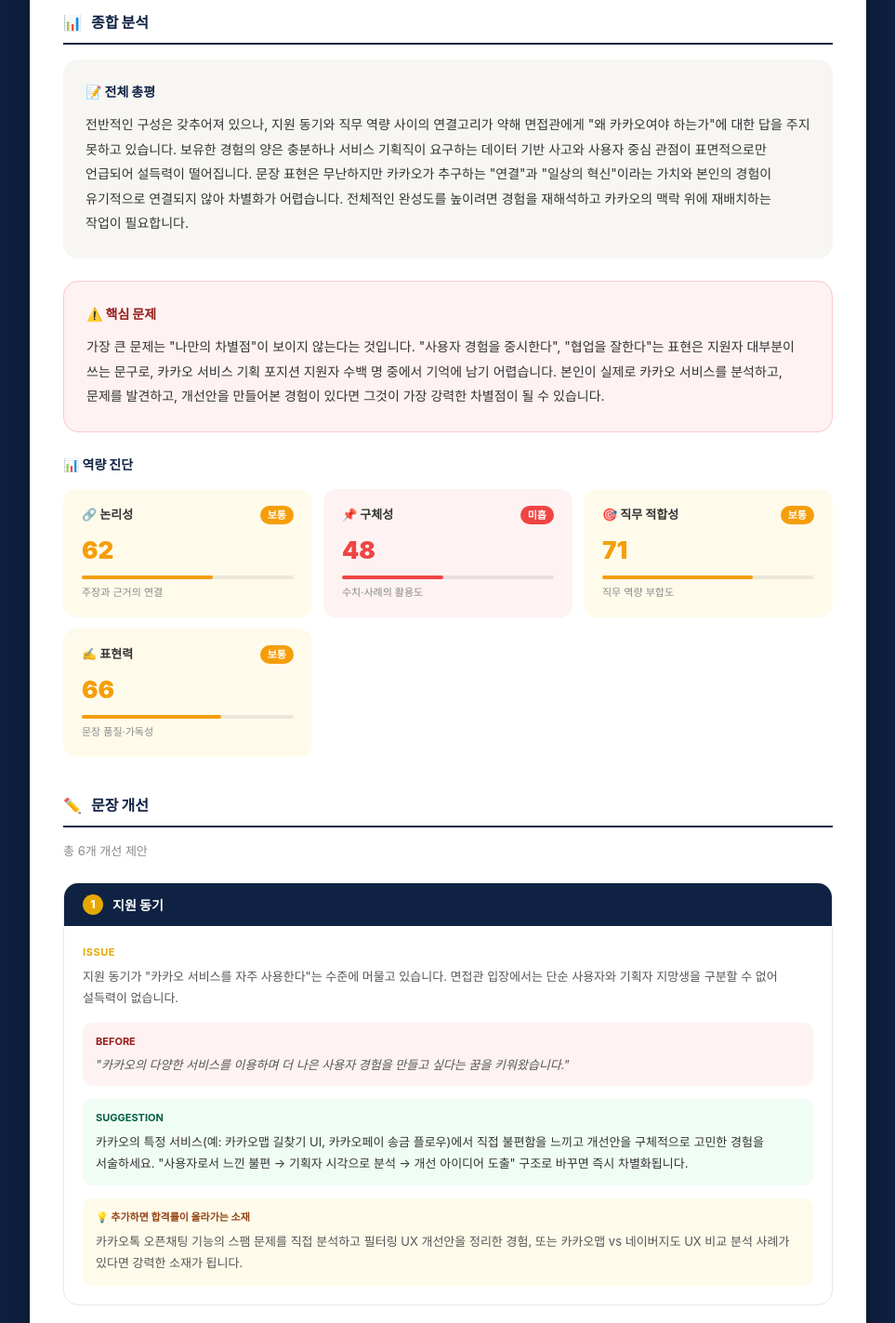
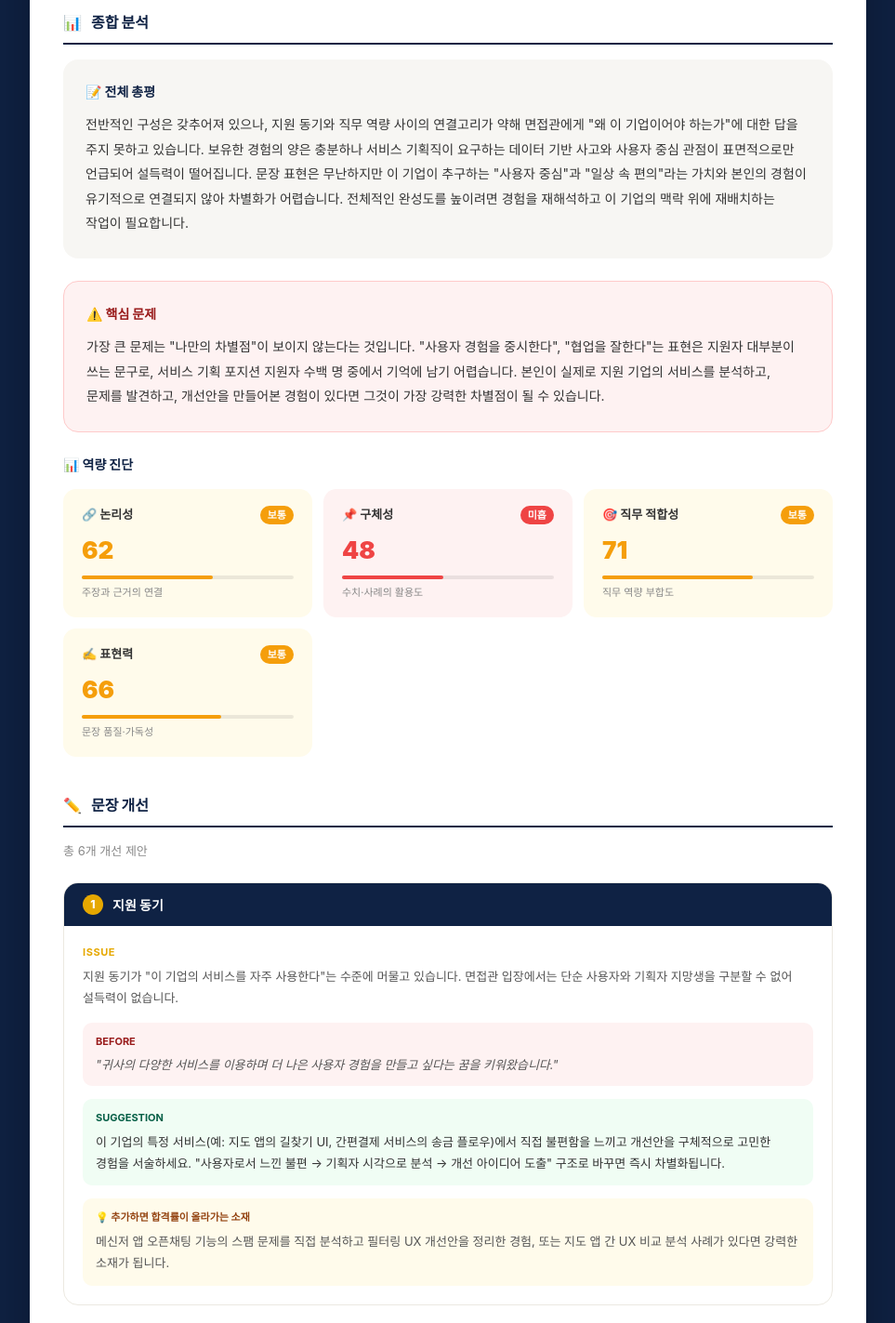
Before and after one commit to csscham-prog/jobtong, a Next.js app: page /sample in a window 1280 px wide. Shown: the part 520-1943 px from the top of the page at 93% size, without its empty margins (158-1121 px from the left). Built offline with nearby package versions, Linux system fonts and the light colour scheme; a web font is replaced by a local one.

Commit message:
Update page.tsx

```diff
--- a/app/sample/page.tsx
+++ b/app/sample/page.tsx
@@ -11,11 +11,11 @@
   const getScoreLabel = (s: number) => s >= 80 ? '우수' : s >= 60 ? '보통' : '미흡'
 
   const coverLetterData = {
-    company: '카카오',
+    company: 'IT 서비스 기업',
     position: '서비스 기획',
     totalScore: 61,
-    summary: '전반적인 구성은 갖추어져 있으나, 지원 동기와 직무 역량 사이의 연결고리가 약해 면접관에게 "왜 카카오여야 하는가"에 대한 답을 주지 못하고 있습니다. 보유한 경험의 양은 충분하나 서비스 기획직이 요구하는 데이터 기반 사고와 사용자 중심 관점이 표면적으로만 언급되어 설득력이 떨어집니다. 문장 표현은 무난하지만 카카오가 추구하는 "연결"과 "일상의 혁신"이라는 가치와 본인의 경험이 유기적으로 연결되지 않아 차별화가 어렵습니다. 전체적인 완성도를 높이려면 경험을 재해석하고 카카오의 맥락 위에 재배치하는 작업이 필요합니다.',
-    mainIssue: '가장 큰 문제는 "나만의 차별점"이 보이지 않는다는 것입니다. "사용자 경험을 중시한다", "협업을 잘한다"는 표현은 지원자 대부분이 쓰는 문구로, 카카오 서비스 기획 포지션 지원자 수백 명 중에서 기억에 남기 어렵습니다. 본인이 실제로 카카오 서비스를 분석하고, 문제를 발견하고, 개선안을 만들어본 경험이 있다면 그것이 가장 강력한 차별점이 될 수 있습니다.',
+    summary: '전반적인 구성은 갖추어져 있으나, 지원 동기와 직무 역량 사이의 연결고리가 약해 면접관에게 "왜 이 기업이어야 하는가"에 대한 답을 주지 못하고 있습니다. 보유한 경험의 양은 충분하나 서비스 기획직이 요구하는 데이터 기반 사고와 사용자 중심 관점이 표면적으로만 언급되어 설득력이 떨어집니다. 문장 표현은 무난하지만 이 기업이 추구하는 "사용자 중심"과 "일상 속 편의"라는 가치와 본인의 경험이 유기적으로 연결되지 않아 차별화가 어렵습니다. 전체적인 완성도를 높이려면 경험을 재해석하고 이 기업의 맥락 위에 재배치하는 작업이 필요합니다.',
+    mainIssue: '가장 큰 문제는 "나만의 차별점"이 보이지 않는다는 것입니다. "사용자 경험을 중시한다", "협업을 잘한다"는 표현은 지원자 대부분이 쓰는 문구로, 서비스 기획 포지션 지원자 수백 명 중에서 기억에 남기 어렵습니다. 본인이 실제로 지원 기업의 서비스를 분석하고, 문제를 발견하고, 개선안을 만들어본 경험이 있다면 그것이 가장 강력한 차별점이 될 수 있습니다.',
     scores: { logic: 62, specific: 48, fit: 71, expression: 66 },
     scoreItems: [
       { label: '논리성', key: 'logic', desc: '주장과 근거의 연결', icon: '🔗' },
@@ -26,10 +26,10 @@
     improvements: [
       {
         category: '지원 동기',
-        issue: '지원 동기가 "카카오 서비스를 자주 사용한다"는 수준에 머물고 있습니다. 면접관 입장에서는 단순 사용자와 기획자 지망생을 구분할 수 없어 설득력이 없습니다.',
-        original: '카카오의 다양한 서비스를 이용하며 더 나은 사용자 경험을 만들고 싶다는 꿈을 키워왔습니다.',
-        suggestion: '카카오의 특정 서비스(예: 카카오맵 길찾기 UI, 카카오페이 송금 플로우)에서 직접 불편함을 느끼고 개선안을 구체적으로 고민한 경험을 서술하세요. "사용자로서 느낀 불편 → 기획자 시각으로 분석 → 개선 아이디어 도출" 구조로 바꾸면 즉시 차별화됩니다.',
-        addContent: '카카오톡 오픈채팅 기능의 스팸 문제를 직접 분석하고 필터링 UX 개선안을 정리한 경험, 또는 카카오맵 vs 네이버지도 UX 비교 분석 사례가 있다면 강력한 소재가 됩니다.',
+        issue: '지원 동기가 "이 기업의 서비스를 자주 사용한다"는 수준에 머물고 있습니다. 면접관 입장에서는 단순 사용자와 기획자 지망생을 구분할 수 없어 설득력이 없습니다.',
+        original: '귀사의 다양한 서비스를 이용하며 더 나은 사용자 경험을 만들고 싶다는 꿈을 키워왔습니다.',
+        suggestion: '이 기업의 특정 서비스(예: 지도 앱의 길찾기 UI, 간편결제 서비스의 송금 플로우)에서 직접 불편함을 느끼고 개선안을 구체적으로 고민한 경험을 서술하세요. "사용자로서 느낀 불편 → 기획자 시각으로 분석 → 개선 아이디어 도출" 구조로 바꾸면 즉시 차별화됩니다.',
+        addContent: '메신저 앱 오픈채팅 기능의 스팸 문제를 직접 분석하고 필터링 UX 개선안을 정리한 경험, 또는 지도 앱 간 UX 비교 분석 사례가 있다면 강력한 소재가 됩니다.',
       },
       {
         category: '구체성 부족',
@@ -43,28 +43,28 @@
         issue: '"성실하다", "꼼꼼하다", "소통을 잘한다"는 표현이 반복적으로 등장하는데, 이는 지원자 대부분이 공통적으로 쓰는 표현입니다. 이런 진부한 표현은 오히려 역효과를 낼 수 있습니다.',
         original: '저는 성실하고 꼼꼼한 성격으로, 팀원들과의 소통을 중요시합니다.',
         suggestion: '성격 형용사 대신 그 성격이 드러난 구체적인 에피소드로 대체하세요. "마감 3일 전 치명적인 UX 오류를 발견하고 팀을 설득해 스펙을 변경한 경험"이 "꼼꼼하다"보다 훨씬 강렬한 메시지를 전달합니다.',
-        addContent: '카카오 면접에서 실제로 물어보는 "당신이 기획한 서비스의 실패 경험과 그로부터 배운 점"에 대한 답을 미리 녹여두면 면접에서도 유리합니다.',
+        addContent: 'IT 서비스 기업 면접에서 자주 나오는 "당신이 기획한 서비스의 실패 경험과 그로부터 배운 점"에 대한 답을 미리 녹여두면 면접에서도 유리합니다.',
       },
       {
         category: '입사 후 포부',
         issue: '입사 후 포부가 지나치게 추상적이고 선언적입니다. "최고의 기획자가 되겠다"는 표현은 면접관이 가장 많이 보는 클리셰 중 하나로, 읽는 순간 인상이 흐려집니다.',
-        original: '입사 후에는 카카오의 발전에 기여하는 최고의 서비스 기획자가 되겠습니다.',
-        suggestion: '"입사 첫 해에는 카카오페이 사용성 개선 TF에 참여해 결제 완료율을 5% 이상 개선하는 것을 첫 목표로 삼겠습니다"처럼 구체적인 직무·지표·시간축으로 포부를 서술하세요.',
-        addContent: '카카오의 최근 신규 서비스나 투자 방향(AI, 헬스케어, 금융 등)과 연결해 본인의 성장 방향을 제시하면 시장 이해도와 주체성을 동시에 보여줄 수 있습니다.',
+        original: '입사 후에는 귀사의 발전에 기여하는 최고의 서비스 기획자가 되겠습니다.',
+        suggestion: '"입사 첫 해에는 결제 서비스 사용성 개선 TF에 참여해 결제 완료율을 5% 이상 개선하는 것을 첫 목표로 삼겠습니다"처럼 구체적인 직무·지표·시간축으로 포부를 서술하세요.',
+        addContent: '이 기업의 최근 신규 서비스나 투자 방향(AI, 헬스케어, 금융 등)과 연결해 본인의 성장 방향을 제시하면 시장 이해도와 주체성을 동시에 보여줄 수 있습니다.',
       },
       {
         category: '직무 연결성',
-        issue: '보유한 경험들이 카카오 서비스 기획 직무와 어떻게 연결되는지 명시적으로 서술되지 않아, 면접관이 연결고리를 스스로 추론해야 하는 부담이 생깁니다. 자소서는 면접관의 해석에 의존해서는 안 됩니다.',
+        issue: '보유한 경험들이 서비스 기획 직무와 어떻게 연결되는지 명시적으로 서술되지 않아, 면접관이 연결고리를 스스로 추론해야 하는 부담이 생깁니다. 자소서는 면접관의 해석에 의존해서는 안 됩니다.',
         original: '다양한 동아리 활동과 대외활동을 통해 협업 능력과 커뮤니케이션 스킬을 키웠습니다.',
-        suggestion: '"UX 스터디에서 6개월간 매주 앱 서비스를 분석하며 사용자 여정 지도 작성 역량을 키웠고, 이 경험이 카카오 서비스의 사용자 경험 개선 업무에 직접 활용될 것이라 확신합니다"처럼 경험과 직무를 명시적으로 연결하세요.',
-        addContent: '카카오 공식 블로그나 if(kakao) 개발자 컨퍼런스 내용을 인용해 카카오의 기획 방향성을 이해하고 있다는 것을 보여주면 인상적입니다.',
+        suggestion: '"UX 스터디에서 6개월간 매주 앱 서비스를 분석하며 사용자 여정 지도 작성 역량을 키웠고, 이 경험이 귀사 서비스의 사용자 경험 개선 업무에 직접 활용될 것이라 확신합니다"처럼 경험과 직무를 명시적으로 연결하세요.',
+        addContent: '기업 공식 블로그나 개발자 컨퍼런스 내용을 인용해 이 기업의 기획 방향성을 이해하고 있다는 것을 보여주면 인상적입니다.',
       },
       {
         category: '논리 구조',
         issue: '각 문단이 독립적으로 구성되어 있어 자소서 전체의 스토리가 하나의 흐름으로 읽히지 않습니다. 면접관은 수백 개의 자소서를 읽기 때문에, 처음부터 끝까지 하나의 메시지로 관통되는 서사가 없으면 기억에 남기 어렵습니다.',
         original: '저는 항상 사용자의 입장에서 생각하려고 노력합니다. 또한 데이터를 중요시하며 의사결정을 합니다.',
         suggestion: '"사용자의 불편 → 데이터로 검증 → 해결책 기획 → 실행 및 검증"이라는 일관된 프레임을 자소서 전체에 적용하세요. 지원 동기부터 경험 사례, 입사 후 포부까지 이 흐름 위에서 서술하면 면접관이 "이 사람은 기획자처럼 생각한다"는 인상을 받게 됩니다.',
-        addContent: '카카오가 실제로 사용하는 의사결정 방식(A/B테스트, 데이터 기반 UX 개선 등)을 언급하면 직무 이해도가 높다는 인상을 줄 수 있습니다.',
+        addContent: 'IT 서비스 기업에서 실제로 활용하는 의사결정 방식(A/B테스트, 데이터 기반 UX 개선 등)을 언급하면 직무 이해도가 높다는 인상을 줄 수 있습니다.',
       },
     ],
     aiPatternCheck: [
@@ -81,11 +81,11 @@
       { original: '기여하는최고의 서비스', corrected: '기여하는 최고의 서비스' },
     ],
     strongPoints: [
-      '카카오 서비스에 대한 실제 사용 경험이 풍부하고, 서비스 기획 직무에 대한 기본적인 이해도가 확인됩니다.',
+      '지원 기업의 서비스에 대한 실제 사용 경험이 풍부하고, 서비스 기획 직무에 대한 기본적인 이해도가 확인됩니다.',
       '팀 프로젝트에서 기획 파트를 맡아 결과물을 도출한 실전 경험이 있습니다. 기획을 이론이 아닌 실제로 해본 경험이 있다는 것은 면접관이 신뢰를 가질 수 있는 중요한 근거입니다.',
       '문장 표현이 전반적으로 안정적이고 논리적 비약 없이 읽힙니다. 경험과 수치를 보완하면 완성도가 빠르게 올라갈 수 있는 구조입니다.',
     ],
-    finalAdvice: '이 자소서는 "좋은 재료는 있지만 요리가 덜 된" 상태입니다. 경험 자체의 부족이 아니라, 경험을 카카오 맥락에 맞게 재해석하지 않은 것이 가장 큰 문제입니다. 카카오 채용 페이지의 직무 기술서를 다시 읽고, 요구 역량 키워드를 각 문단에 명시적으로 대응시키세요. 모든 경험에 "얼마나, 몇 명, 몇 %"를 붙이는 작업을 먼저 완료하고, 자소서를 소리 내어 읽어보세요. 막히는 부분이 면접관도 똑같이 느끼는 지점입니다.',
+    finalAdvice: '이 자소서는 "좋은 재료는 있지만 요리가 덜 된" 상태입니다. 경험 자체의 부족이 아니라, 경험을 지원 기업의 맥락에 맞게 재해석하지 않은 것이 가장 큰 문제입니다. 해당 기업 채용 페이지의 직무 기술서를 다시 읽고, 요구 역량 키워드를 각 문단에 명시적으로 대응시키세요. 모든 경험에 "얼마나, 몇 명, 몇 %"를 붙이는 작업을 먼저 완료하고, 자소서를 소리 내어 읽어보세요. 막히는 부분이 면접관도 똑같이 느끼는 지점입니다.',
   }
 
   const resumeData = {
```
